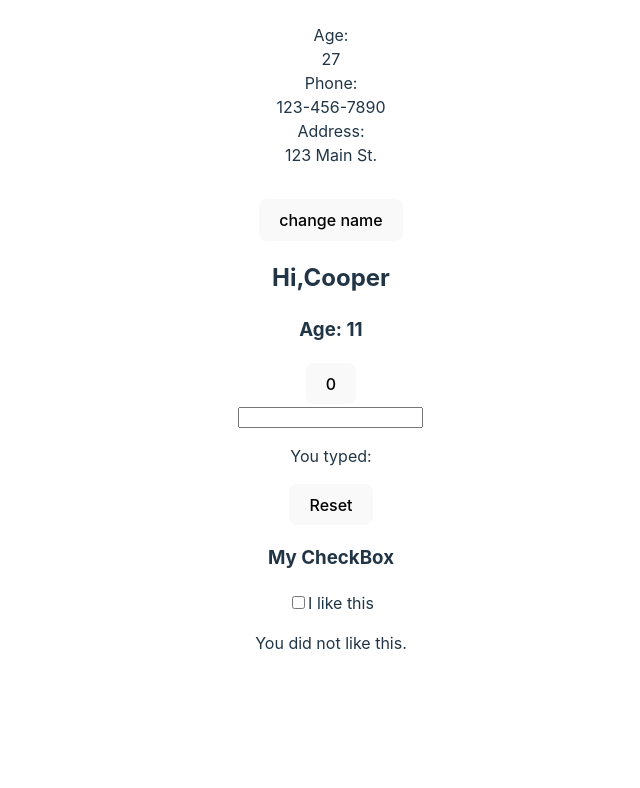
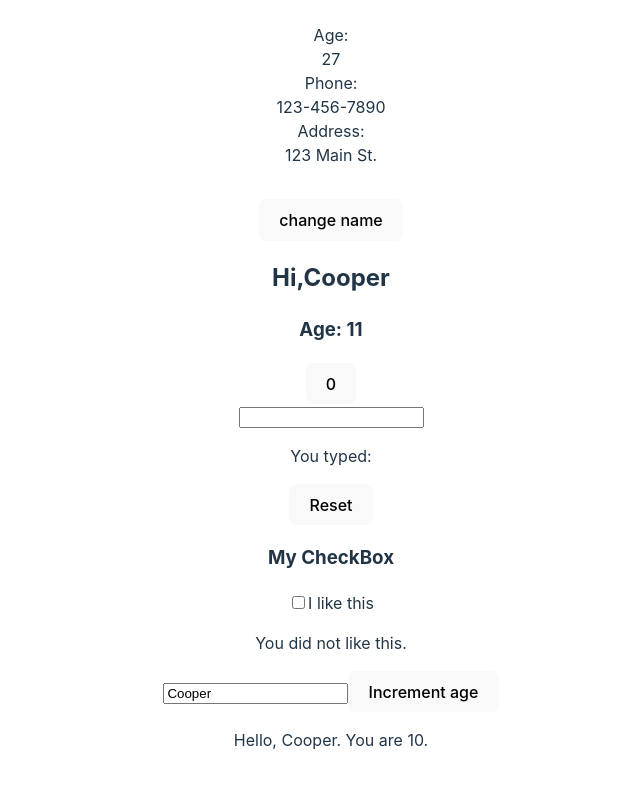
Before and after one commit to suckitfa/react-simpliied-beginner-code, a React (Vite) app: page / in a window 1280 px wide. Shown: the part 591-1379 px from the top of the page, without its empty margins (309-949 px from the left). Before the commit the page ends 1294 px from the top, so only its background shows below. Built offline with nearby package versions, Linux system fonts and the light colour scheme.

Commit message:
feat: MyForm

```diff
--- a/src/App.jsx
+++ b/src/App.jsx
@@ -8,6 +8,7 @@ import TestUseState from './components/TestUserState'
 import Counter from './components/Counter'
 import MyInput from './components/MyInput'
 import MyCheckBox from './components/MyCheckBox'
+import MyForm from './components/MyForm'
 function App() {
   const todos = [
   ]
@@ -31,6 +32,7 @@ function App() {
       <Counter></Counter>
       <MyInput></MyInput>
       <MyCheckBox></MyCheckBox>
+      <MyForm></MyForm>
     </div>
   )
 }
--- /dev/null
+++ b/src/components/MyForm.jsx
@@ -0,0 +1,38 @@
+import { useState } from "react";
+
+function MyForm() {
+    const [user, setUser] = useState({
+        name: 'Cooper',
+        age: 10
+    })
+    const hanelInputChange = (e) => {
+        setUser(curUser => {
+            return {
+                ...curUser,
+                name: e.target.value
+            }
+        })
+    }
+
+    const handleClickBtn = () => {
+        setUser(cur => {
+            return {
+                ...cur,
+                age: cur.age + 1
+            }
+        })
+    }
+
+    return (
+        <>
+            <input
+                type="text"
+                value={user.name}
+                onChange={hanelInputChange} />
+            <button onClick={handleClickBtn}>Increment age</button>
+            <p>Hello, {user.name}. You are {user.age}.</p>
+        </>
+    )
+}
+
+export default MyForm;
```
